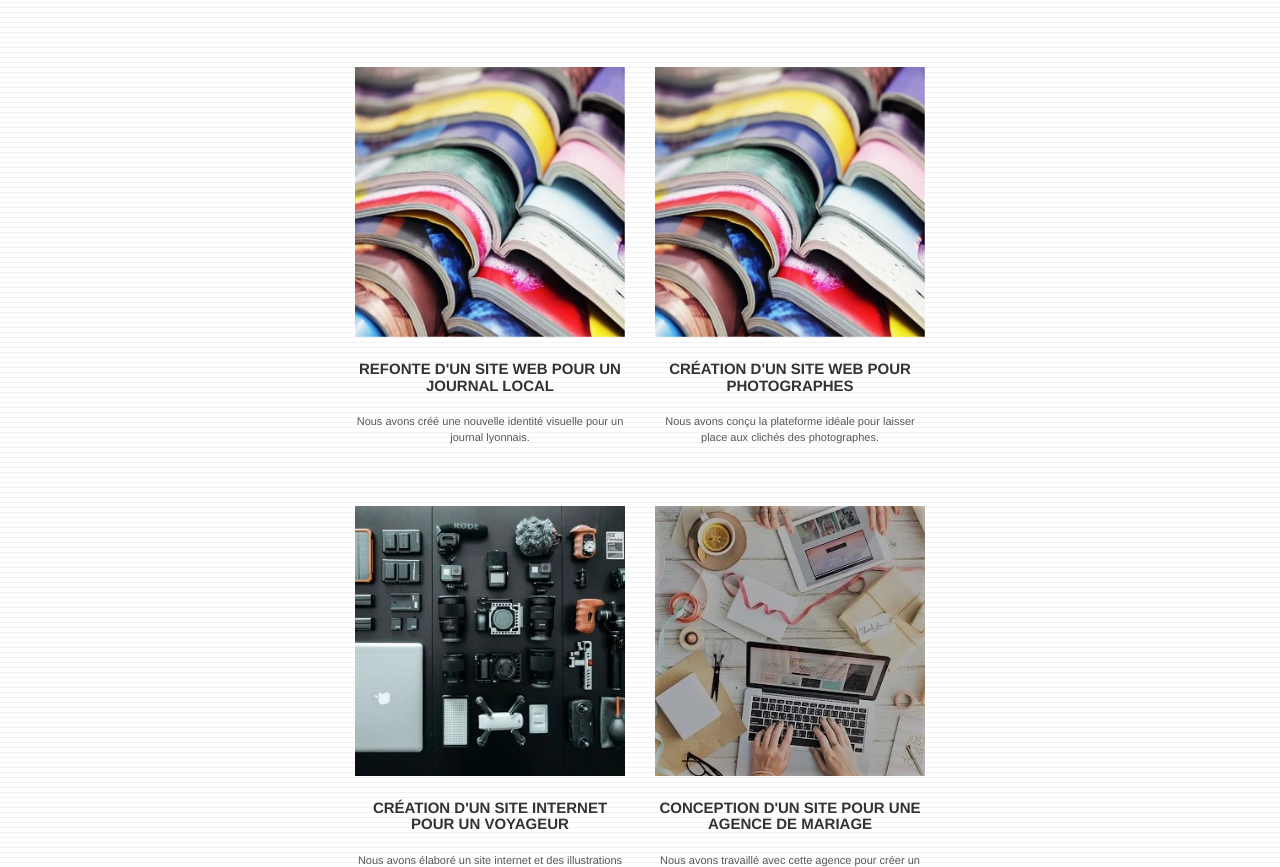
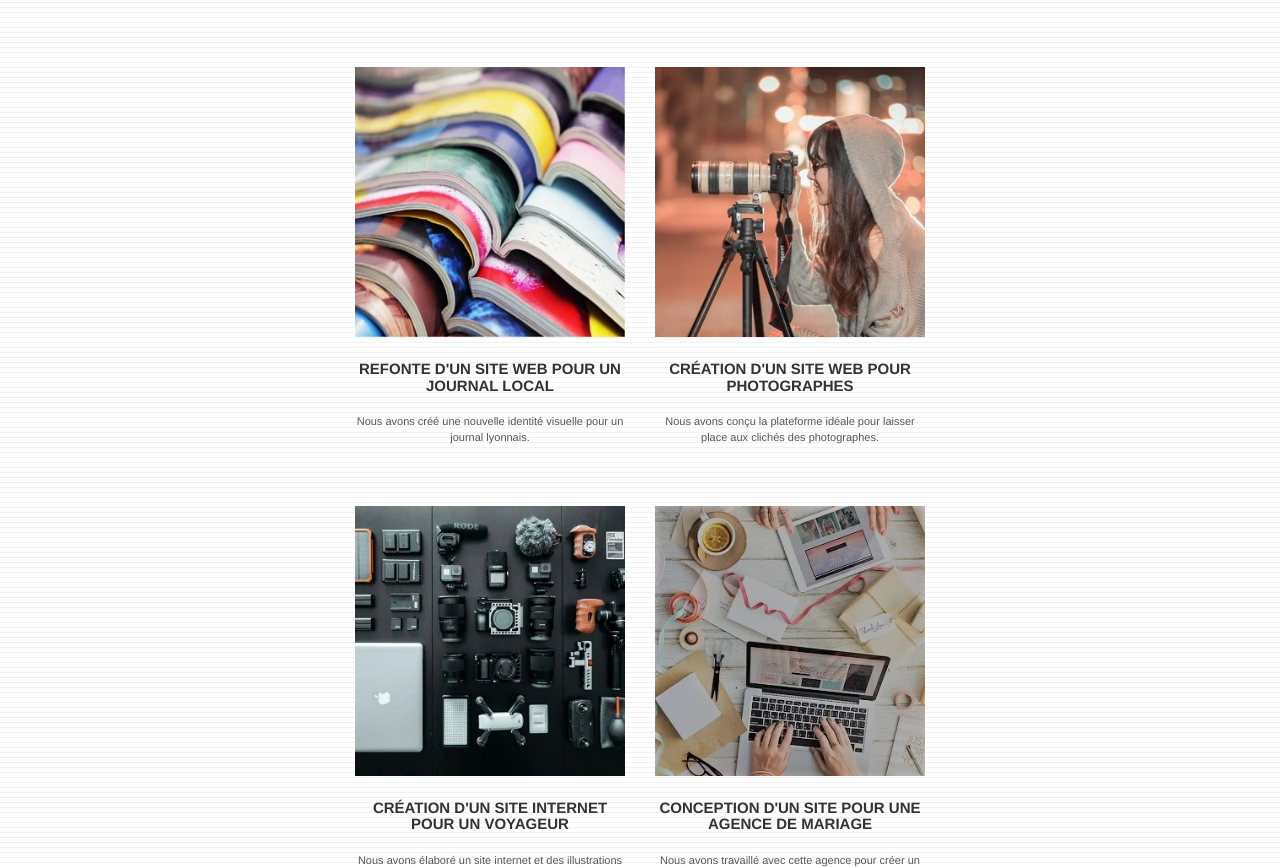
Before and after one commit to mary20218/Projet4_seo, a plain HTML site: page index.html in a window 1280 px wide. Shown: the part 1890-2757 px from the top of the page. Drawn offline with Linux system fonts and the light colour scheme.

Commit message:
modif images

```diff
--- a/index.html
+++ b/index.html
@@ -194,10 +194,7 @@
 						</p>
 					</div>
 					<div class="col-sm-6">
-						<a href="#" data-lightbox="img/2.jpg" data-gallery-id="gallery-1"
-							data-caption="Création d'un site web pour photographes" data-frame="snapshot-lb"><img
-								src="img/2.jpg" class="img-responsive portfolio-thumb"
-								alt="paris web design logo agence web meilleure agence, Création d'un site web pour photographes" /></a>
+						<a href="#" data-lightbox="img/2.jpg" data-gallery-id="gallery-1" data-caption="Création d'un site web pour photographes" data-frame="snapshot-lb"><img src="img/bonne-femme.jpg" class="img-responsive portfolio-thumb" alt="paris web design logo agence web meilleure agence, Création d'un site web pour photographes" /></a>
 						<h3 class="mg-md text-center">
 							Création d'un site web pour photographes
 						</h3>
```
Also changed, not shown: img/2.jpg (deleted), img/bonne-femme.jpg (added).
